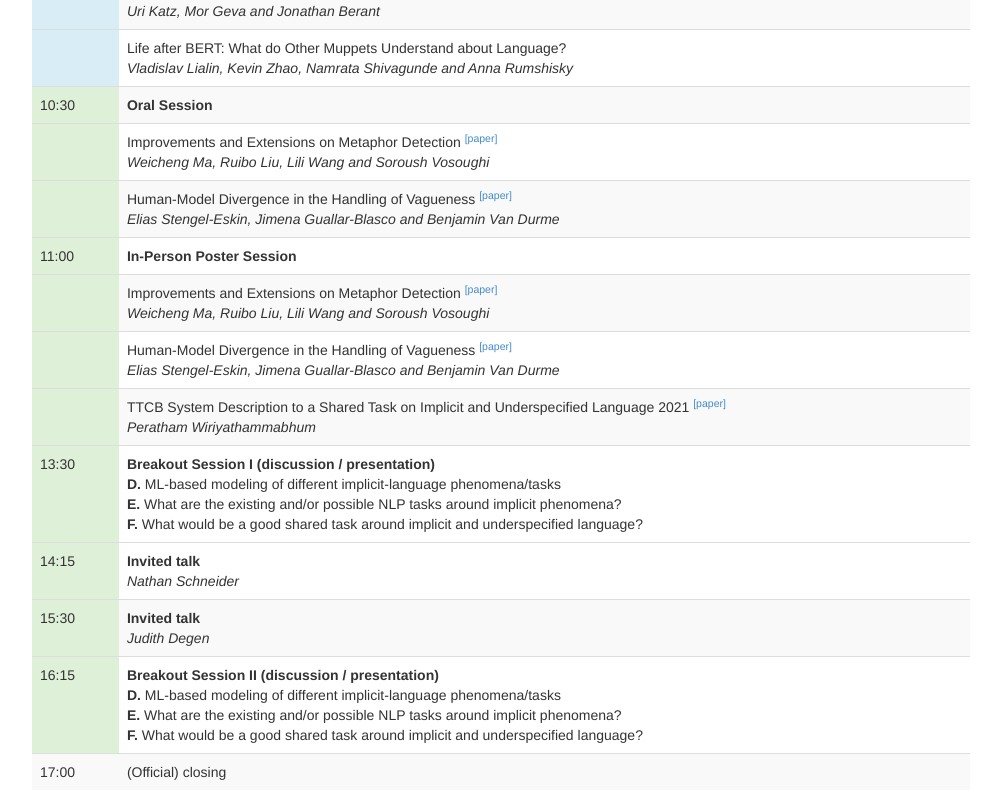
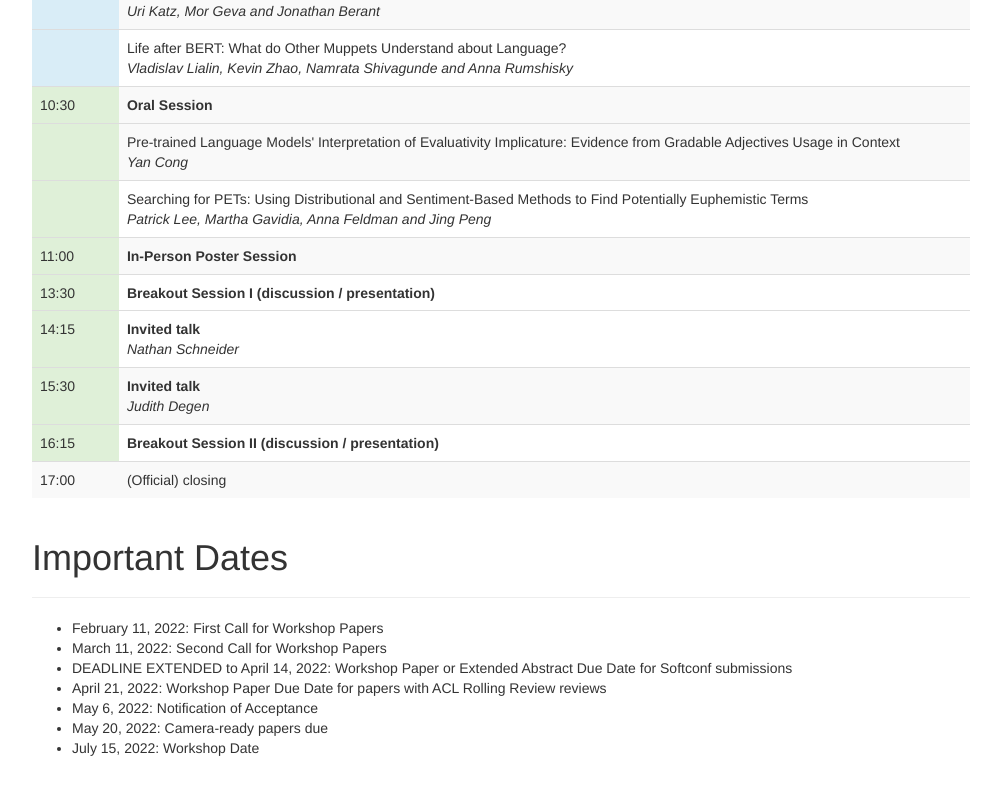
Before and after one commit to UnImplicit2022/UnImplicit2022.github.io, a plain HTML site: page index.html in a window 1280 px wide. Shown: the part 2378-3173 px from the top of the page, without its empty margins (139-1140 px from the left). Drawn offline with Linux system fonts and the light colour scheme.

Commit message:
Update Program

```diff
--- a/index.html
+++ b/index.html
@@ -197,33 +197,21 @@
 	<td class="success">10:30</td>
 	<td><b>Oral Session
 	      <tr>
-	<td class="success"></td><td>Improvements and Extensions on Metaphor Detection <!--small class="text-muted">(Poster 2)</small--><sup><a href="https://aclanthology.org/2021.unimplicit-1.5/">[paper]</a></sup><br/>
-	  <i>Weicheng Ma, Ruibo Liu, Lili Wang and Soroush Vosoughi</i></td></tr>
       <tr>
-	<td class="success"></td><td>Human-Model Divergence in the Handling of Vagueness <!--small class="text-muted">(Poster 4)</small--><sup><a href="https://aclanthology.org/2021.unimplicit-1.6/">[paper]</a></sup><br/>
-	  <i>Elias Stengel-Eskin, Jimena Guallar-Blasco and Benjamin Van Durme</i></td></tr>
+	<td class="success"></td><td>Pre-trained Language Models' Interpretation of Evaluativity Implicature: Evidence from Gradable Adjectives Usage in Context<br/>
+	  <i>Yan Cong</i></td></tr>
+      <tr>
+	<td class="success"></td><td>Searching for PETs: Using Distributional and Sentiment-Based Methods to Find Potentially Euphemistic Terms<br/>
+	  <i>Patrick Lee, Martha Gavidia, Anna Feldman and Jing Peng</i></td></tr>
       </td></tr>
       <tr>
 	<td class="success">11:00</td>
 	<td><b>In-Person Poster Session</b></td>
       </tr>
-      <tr>
-	<td class="success"></td><td>Improvements and Extensions on Metaphor Detection <!--small class="text-muted">(Poster 2)</small--><sup><a href="https://aclanthology.org/2021.unimplicit-1.5/">[paper]</a></sup><br/>
-	  <i>Weicheng Ma, Ruibo Liu, Lili Wang and Soroush Vosoughi</i></td></tr>
-      <tr>
-	<td class="success"></td><td>Human-Model Divergence in the Handling of Vagueness <!--small class="text-muted">(Poster 4)</small--><sup><a href="https://aclanthology.org/2021.unimplicit-1.6/">[paper]</a></sup><br/>
-	  <i>Elias Stengel-Eskin, Jimena Guallar-Blasco and Benjamin Van Durme</i></td></tr>
-      <tr>
-	<td class="success"></td><td>TTCB System Description to a Shared Task on Implicit and Underspecified Language 2021 <!--small class="text-muted">(Poster 21)</small--><sup><a href="https://aclanthology.org/2021.unimplicit-1.7/">[paper]</a></sup><br/>
-	  <i>Peratham Wiriyathammabhum</i></td></tr>
 
 <tr>
 	<td class="success">13:30</td>
 	<td><b>Breakout Session I (discussion / presentation)</b>
-	  <br/>
-	    <b>D.</b> ML-based modeling of different implicit-language phenomena/tasks <!--small class="text-muted">(follow Yoav Goldberg)</small--><br/>
-	    <b>E.</b> What are the existing and/or possible NLP tasks around implicit phenomena? <!--small class="text-muted">(follow Reut Tsarfaty)</small--><br/>
-	    <b>F.</b> What would be a good shared task around implicit and underspecified language? <!--small class="text-muted">(follow Michael Roth)</small--><br/>
       </td></tr>
       <tr>
       <tr>
@@ -243,10 +231,6 @@
       <tr>
 	<td class="success">16:15</td>
 	<td><b>Breakout Session II (discussion / presentation)</b>
-	  <br/>
-	    <b>D.</b> ML-based modeling of different implicit-language phenomena/tasks <!--small class="text-muted">(follow Yoav Goldberg)</small--><br/>
-	    <b>E.</b> What are the existing and/or possible NLP tasks around implicit phenomena? <!--small class="text-muted">(follow Reut Tsarfaty)</small--><br/>
-	    <b>F.</b> What would be a good shared task around implicit and underspecified language? <!--small class="text-muted">(follow Michael Roth)</small--><br/>
       </td></tr>
       <tr>
 	<td>17:00</td>
```
